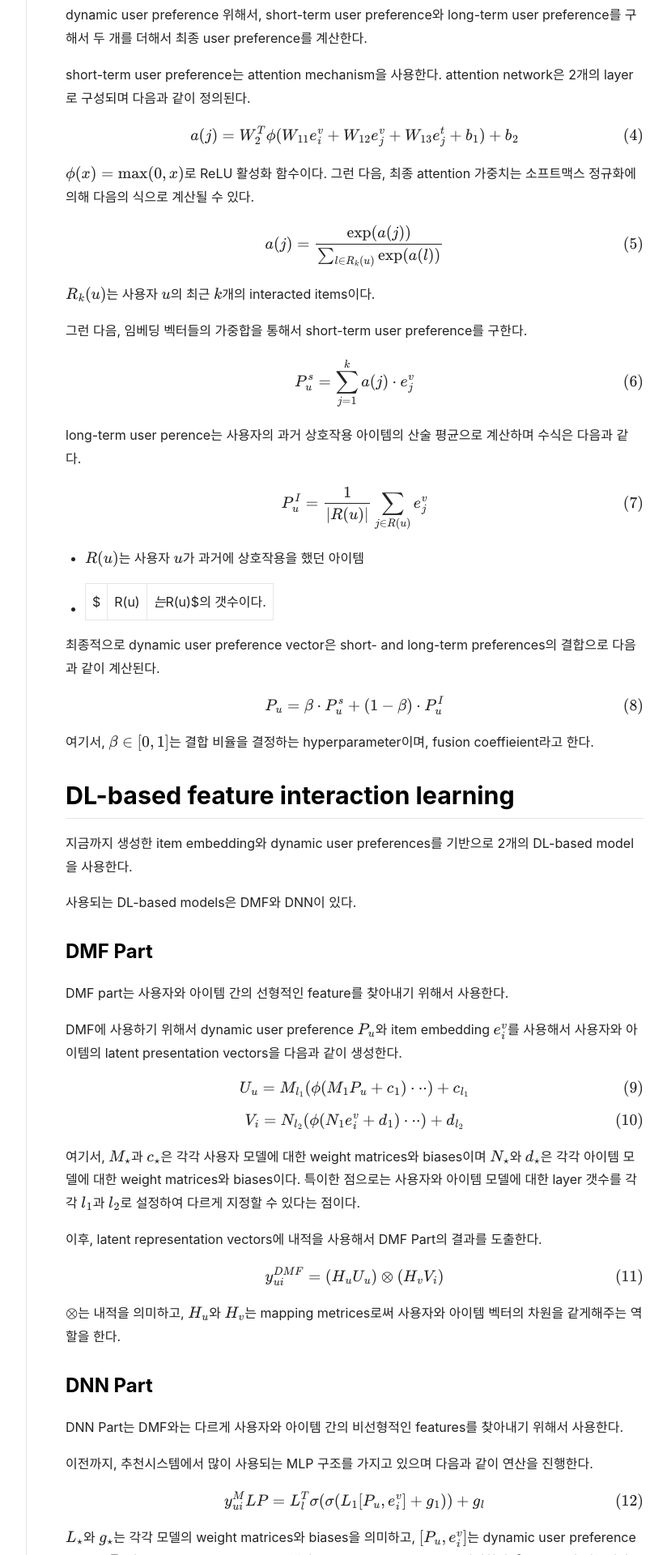
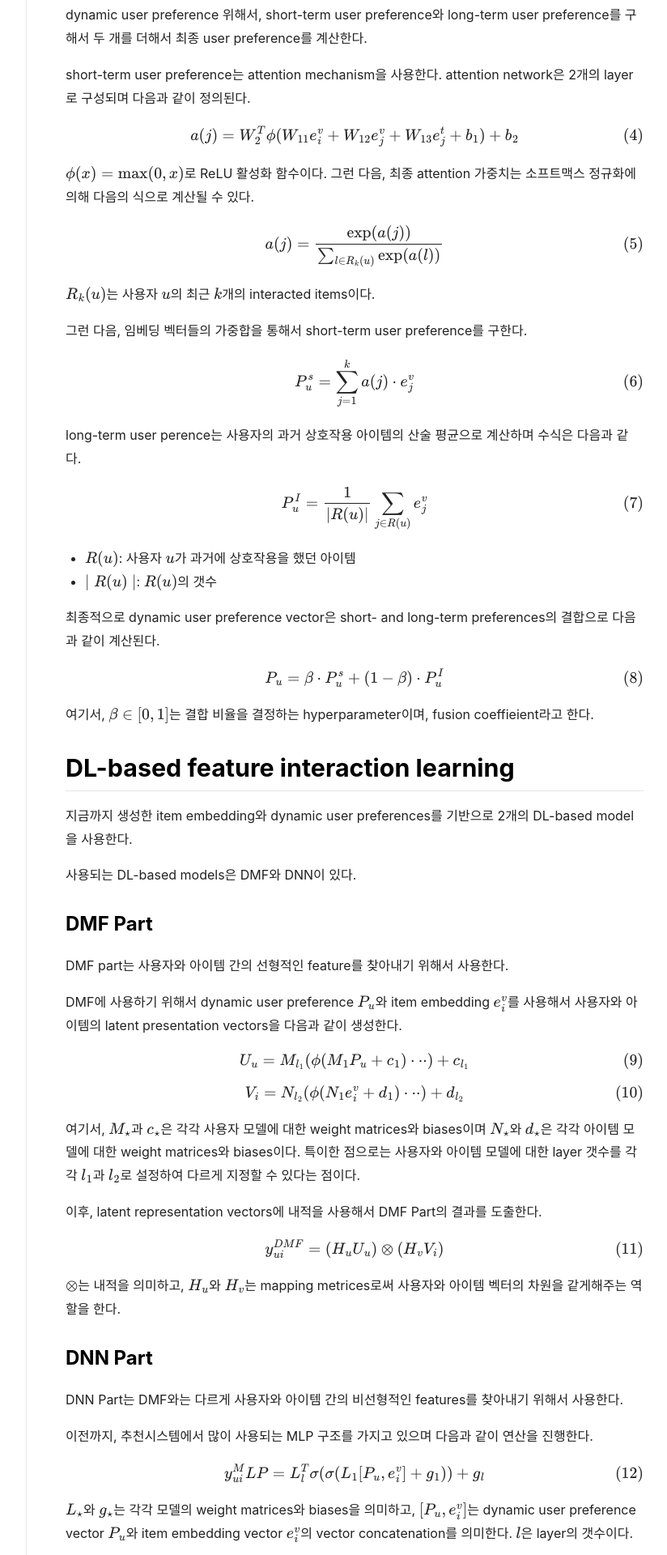
Before and after one commit to ds-ai96/ds-ai96.github.io, a Jekyll site: the page built from _posts/2022-08-11-RS-Paper-No5.md, in a window 1280 px wide. Shown: the part 3080-5000 px from the top of the page at 81% size, without its empty margins (217-1041 px from the left). Built offline with Jekyll 4.4.1, drawn with Linux system fonts in a browser that asks for light colours; nearby versions of some CDN libraries; formulas are drawn with MathJax 3.

Commit message:
0811 ver6

```diff
--- a/_posts/2022-08-11-RS-Paper-No5.md
+++ b/_posts/2022-08-11-RS-Paper-No5.md
@@ -82,8 +82,8 @@ long-term user perence는 사용자의 과거 상호작용 아이템의 산술
 
 $$P_u^I = \frac{1}{|R(u)|} \sum_{j \in R(u)} e_j^v$$
 
-- $R(u)$는 사용자 $u$가 과거에 상호작용을 했던 아이템
-- $|R(u)|$는 $R(u)$의 갯수이다.
+- $R(u)$: 사용자 $u$가 과거에 상호작용을 했던 아이템
+- $\mid R(u) \mid$: $R(u)$의 갯수
 
 최종적으로 dynamic user preference vector은 short- and long-term preferences의 결합으로 다음과 같이 계산된다.
 
```
